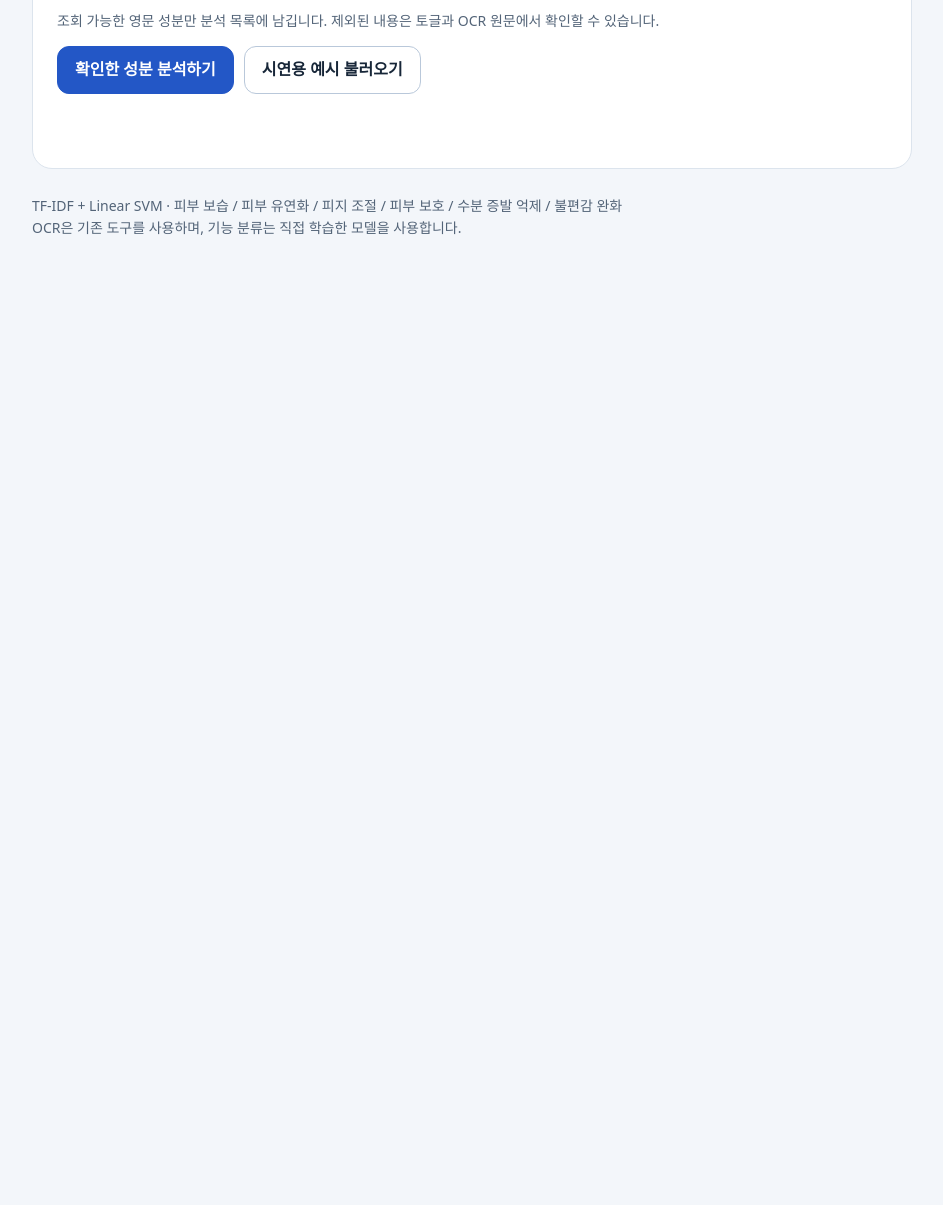
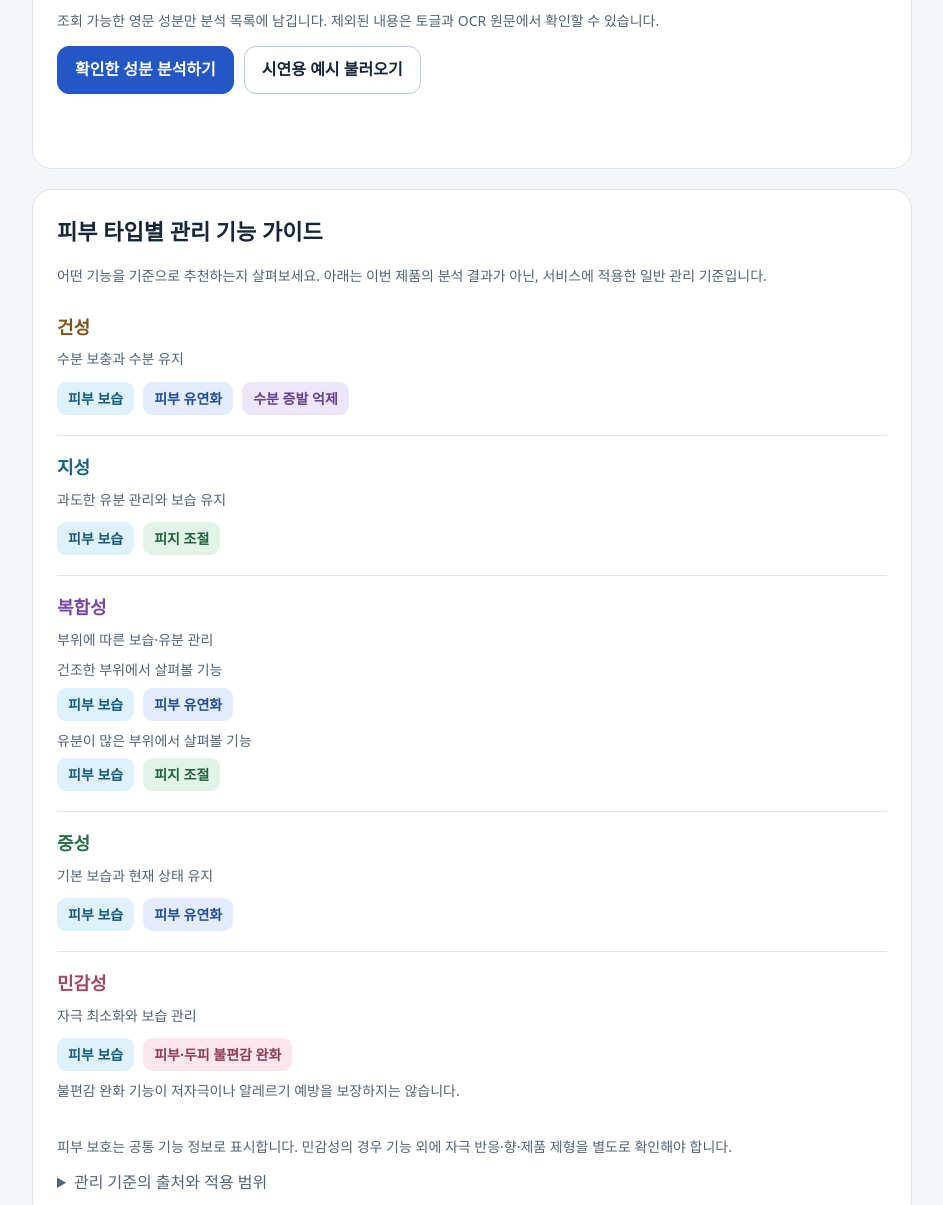
Before and after one commit to bella411/cosmetic-function-demo, a plain HTML site: page index.html in a window 1280 px wide. Shown: the part 971-2176 px from the top of the page, without its empty margins (168-1111 px from the left). Before the commit the page ends 1271 px from the top, so only its background shows below. Drawn offline with Linux system fonts and the light colour scheme.

Commit message:
feat: 기능 배지와 피부 타입 스타일 구분 및 관리 기능 가이드 추가

```diff
--- a/index.html
+++ b/index.html
@@ -16,6 +16,12 @@ button,.file-button{display:inline-flex;align-items:center;justify-content:cente
 .skin-ranking{margin-top:18px}.skin-ranking>details{border-top:1px solid #cfdaeb;padding:14px 0;margin:0}.skin-ranking>details>summary{font-size:16px;font-weight:650;color:var(--ink)}.rank-count{font-weight:400;color:var(--muted);font-size:14px;margin-left:8px}.ranking-reason{padding:8px 0}.ranking-reason p{overflow-wrap:anywhere}
 .function-badge,.skin-badge,.total-badge{display:inline-flex;align-items:center;gap:6px;padding:6px 11px;border-radius:9px;font-size:14px;font-weight:650;line-height:1.5;vertical-align:middle;margin:3px 5px 3px 0;max-width:100%;overflow-wrap:anywhere}.function-badge{background:#e3edff;color:#214b96}.fn-humectant{background:#dff2fb;color:#155b7b}.fn-emollient{background:#e3edff;color:#214b96}.fn-sebum{background:#e2f3e8;color:#22623b}.fn-protect{background:#fff0d7;color:#825119}.fn-occlusive{background:#eee6fb;color:#634092}.fn-soothing{background:#fbe7ed;color:#8c3c57}.skin-dry{background:#fff0d7;color:#825119}.skin-oily{background:#dff2fb;color:#155b7b}.skin-combination{background:#eee6fb;color:#634092}.skin-normal{background:#e2f3e8;color:#22623b}.skin-sensitive{background:#fbe7ed;color:#8c3c57}.total-badge{background:#e8edf3;color:#536478}.function-badge.zero{background:#edf0f5;color:#637185;font-weight:400}.function-overview{margin:18px 0}.function-stat{padding:12px 0;border-bottom:1px solid #d8e4fa}.function-stat:last-child{border:0}.type-links{display:flex;flex-wrap:wrap;align-items:center;gap:4px;margin-top:7px}.type-links-label{font-size:14px;color:var(--muted);margin-right:6px}.function-count-sentence{display:flex;align-items:center;flex-wrap:wrap;gap:4px}.reason-heading{display:flex;align-items:center;flex-wrap:wrap;gap:3px;font-weight:650}
 </style>
+<style>
+/* Function = filled label; skin type = colored typography without a container. */
+.skin-badge{display:inline;background:transparent;padding:0;border:0;border-radius:0;font-size:1em;font-weight:750;line-height:inherit;margin:0 5px 0 0;vertical-align:baseline}
+.skin-dry{background:transparent;color:#865316}.skin-oily{background:transparent;color:#176680}.skin-combination{background:transparent;color:#7549a3}.skin-normal{background:transparent;color:#287048}.skin-sensitive{background:transparent;color:#a34565}
+.recommendation-headline{margin:4px 0 16px!important;line-height:1.6}.recommendation-headline .skin-badge{margin:0}.type-links .skin-badge{margin-right:12px;font-size:15px}.skin-ranking>details>summary>.skin-badge{font-size:17px;margin-right:10px}.guide-row{padding:17px 0;border-bottom:1px solid var(--line)}.guide-row:last-child{border:0}.guide-title{margin:0 0 7px;font-size:18px}.guide-functions{display:flex;flex-wrap:wrap;gap:4px}.guide-row p{margin-top:6px}.guide-group{font-size:14px;color:var(--muted);margin:8px 0 3px}
+</style>
 </head>
 <body>
 <main>
@@ -33,6 +39,7 @@ button,.file-button{display:inline-flex;align-items:center;justify-content:cente
 <div class="actions"><button class="primary" id="analyze">확인한 성분 분석하기</button><button id="samples">시연용 예시 불러오기</button></div><p id="example-note" class="callout" hidden>검증 데이터에서 예측이 맞은 사례입니다. 전체 성능을 대표하지 않습니다. 입력을 편집하면 예시 성분 안내만 유지됩니다.</p><p id="status" class="status" role="status" aria-live="polite"></p>
 </section>
 <section id="results" class="panel" hidden aria-labelledby="result-title"><div class="step">RESULT · 성분 기능 기반 추천</div><h2 id="result-title">피부 타입별 추천 결과</h2><p id="model-result" class="note"></p><details id="result-excluded" hidden><summary>분석에서 제외된 항목</summary><p id="result-excluded-names" class="note" style="overflow-wrap:anywhere"></p></details><div id="recommendation" class="recommendation" aria-live="polite"></div><div class="callout">분석된 성분의 기능과 개발자가 정한 관리 기준에 따른 참고용 추천입니다. 성분 개수는 함량이나 효과의 크기가 아니며, 실제 피부 적합성은 검증하지 않았습니다. 제형·개인 반응·미조회 성분은 순위에 반영되지 않습니다.</div><details id="ingredient-predictions"><summary>성분별 모델 예측 자세히 보기</summary><div id="result-list"></div></details></section>
+<section class="panel" aria-labelledby="guide-title"><h2 id="guide-title">피부 타입별 관리 기능 가이드</h2><p class="note">어떤 기능을 기준으로 추천하는지 살펴보세요. 아래는 이번 제품의 분석 결과가 아닌, 서비스에 적용한 일반 관리 기준입니다.</p><div id="skin-guide"></div><p class="note">피부 보호는 공통 기능 정보로 표시합니다. 민감성의 경우 기능 외에 자극 반응·향·제품 제형을 별도로 확인해야 합니다.</p><details><summary>관리 기준의 출처와 적용 범위</summary><p class="note">학회와 의료기관 자료의 관리 방향을 참고해 개발자가 기능을 연결했습니다. 이 연결이나 성분 개수 기반 순위가 임상적으로 검증된 것은 아닙니다.</p><div id="guide-sources" class="note"></div></details></section>
 <footer>TF-IDF + Linear SVM · 피부 보습 / 피부 유연화 / 피지 조절 / 피부 보호 / 수분 증발 억제 / 불편감 완화<br>OCR은 기존 도구를 사용하며, 기능 분류는 직접 학습한 모델을 사용합니다.</footer>
 </main>
 <script>
@@ -121,6 +128,22 @@ function addFunctionBadge(parent,label,count){
   return appendText(parent,'span',`${typeof count==='number'?`${count}개 · `:''}${FUNCTION_NAMES[label]}`,`function-badge ${FUNCTION_STYLE[label]||''}${count===0?' zero':''}`);
 }
 function addSkinBadge(parent,skin){return appendText(parent,'span',skin,`skin-badge ${SKIN_STYLE[skin]||''}`);}
+function renderSkinGuide(){
+  const container=$('skin-guide');container.replaceChildren();
+  for(const [skin,rule] of Object.entries(SKIN_RULES)){
+    const row=document.createElement('div');row.className='guide-row';
+    const title=document.createElement('h3');title.className='guide-title';addSkinBadge(title,skin);row.appendChild(title);
+    appendText(row,'p',rule.goal,'note');
+    for(const group of rule.groups){
+      if(rule.groups.length>1)appendText(row,'p',group.title,'guide-group');
+      const labels=document.createElement('div');labels.className='guide-functions';group.labels.forEach(label=>addFunctionBadge(labels,label));row.appendChild(labels);
+    }
+    if(skin==='민감성')appendText(row,'p','불편감 완화 기능이 저자극이나 알레르기 예방을 보장하지는 않습니다.','note');
+    container.appendChild(row);
+  }
+  const sources=$('guide-sources');sources.replaceChildren();
+  Object.values(RULE_SOURCES).forEach((source,i)=>{if(i)appendText(sources,'span',' · ');const a=appendText(sources,'a',source.title);a.href=source.url;a.target='_blank';a.rel='noopener noreferrer';});
+}
 function renderFunctionOverview(parent,ingredientsByFunction,analyzedCount){
   const section=document.createElement('div');section.className='function-overview';
   appendText(section,'p','기능별 분류 결과','result-label');
@@ -153,7 +176,10 @@ function renderSkinRankings(results){
   else{
     const winners=rankings.filter(r=>r.count===topCount).map(r=>r.skin);
     appendText(box,'p','분석된 성분의 기능 기준으로','result-label');
-    appendText(box,'h3',winners.length===1?`이 화장품은 ${winners[0]} 피부에 우선 추천해요`:`이 화장품은 ${winners.join('·')} 피부에 공동 추천해요`);
+    appendText(box,'p','이 화장품은');
+    const headline=document.createElement('h3');headline.className='recommendation-headline';
+    winners.forEach((skin,i)=>{if(i)appendText(headline,'span',' · ');addSkinBadge(headline,skin);});
+    appendText(headline,'span',' 피부에 추천해요');box.appendChild(headline);
   }
   renderFunctionOverview(box,ingredientsByFunction,analyzedCount);
   appendText(box,'p','피부 타입별 추천 이유','result-label');
@@ -342,6 +368,7 @@ $('analyze').addEventListener('click',async()=>{
   try{const data=await requestJSON({method:'POST',headers:{'Content-Type':'application/json'},body:JSON.stringify({ingredients})});if(!Array.isArray(data.results))throw new Error('예측 응답 형식을 확인해 주세요.');renderResults(data);setStatus('status','분석이 완료되었습니다.');}catch(error){setStatus('status',error.message,true);}finally{analyzeBusy=false;$('analyze').disabled=false;$('samples').disabled=false;$('ocr').disabled=!imageBlob;$('camera').disabled=false;$('gallery').disabled=false;$('split').disabled=false;$('ingredients').readOnly=false;}
 });
 window.addEventListener('pagehide',()=>{if(previewURL)URL.revokeObjectURL(previewURL);});
+renderSkinGuide();
 </script>
 </body>
 </html>
```
